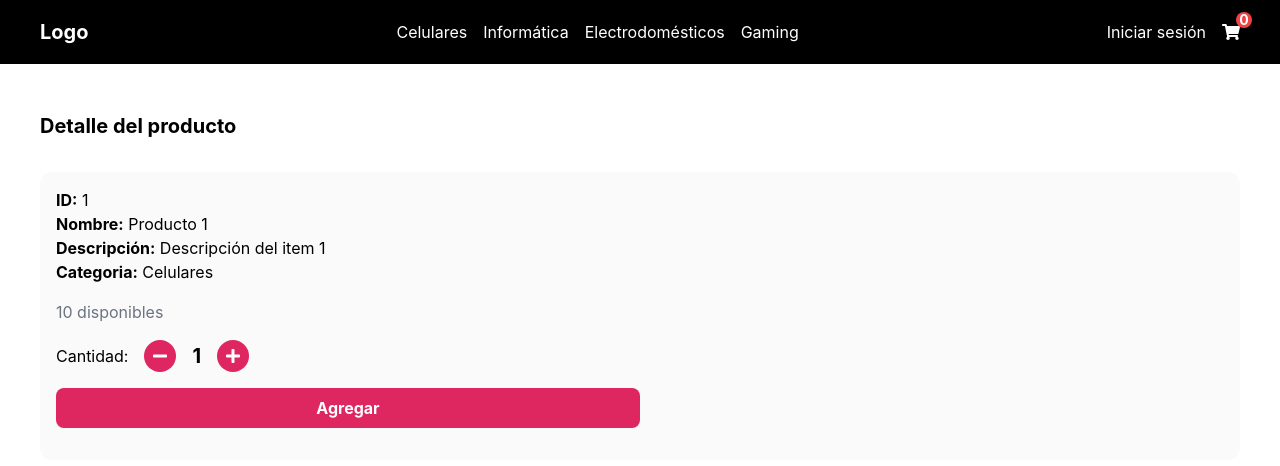
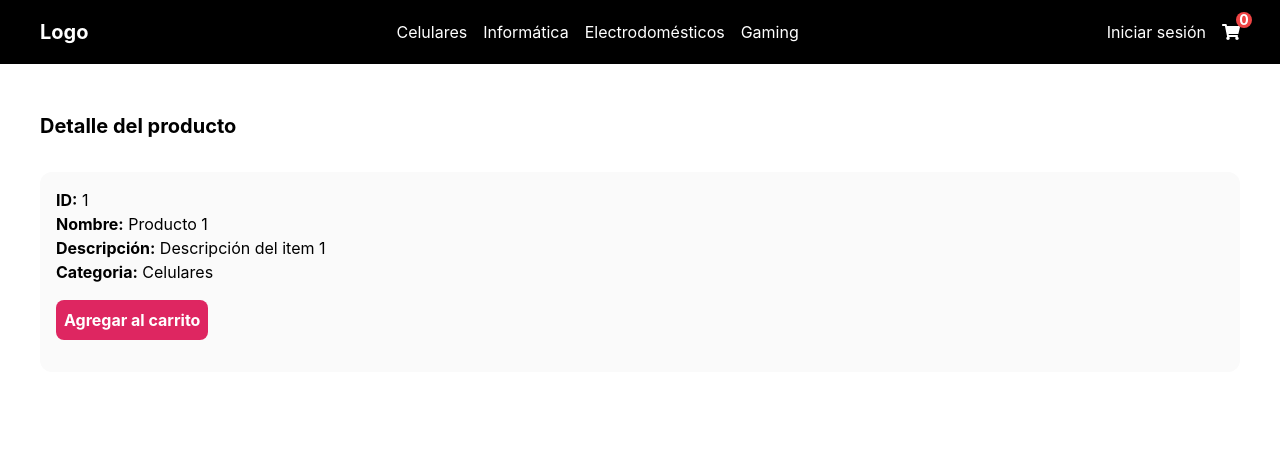
Before and after one commit to coderhouse-fvarayoud/react-ch, a React (Create React App) app: page /item/1 in a window 1280 px wide. Shown: the top 466 px of the page. Built offline with nearby package versions, Linux system fonts and the light colour scheme.

Commit message:
Entregable 9

```diff
--- a/src/components/ItemCount.js
+++ b/src/components/ItemCount.js
@@ -1,12 +1,22 @@
-import { useState } from 'react'
+import { useEffect, useState } from 'react'
 import { FontAwesomeIcon } from '@fortawesome/react-fontawesome'
 import { faMinus, faPlus } from '@fortawesome/free-solid-svg-icons'
 
-const ItemCount = ({ stock, initial = 1, onAdd }) => {
+const ItemCount = ({
+  stock,
+  initial = 1,
+  onAdd,
+  onClose,
+  isAddModalVisible,
+}) => {
   const [selectedAmount, setSelectedAmount] = useState(initial)
 
-  return (
-    <div className="flex flex-col justify-between w-1/2 gap-4 py-4 rounded-lg bg-cardBackground">
+  return isAddModalVisible ? (
+    <div
+      onClick={onClose}
+      className="fixed inset-0 flex items-center justify-center bg-black bg-opacity-75"
+    >
+      <div className="flex flex-col justify-between w-1/2 gap-4 p-6 rounded-lg bg-cardBackground">
         <div className="flex items-center gap-2">
           <span className="text-gray-500">{stock} disponibles</span>
         </div>
@@ -15,17 +25,20 @@ const ItemCount = ({ stock, initial = 1, onAdd }) => {
             <span>Cantidad: </span>
             <div className="flex items-center select-none">
               <div
-              onClick={() =>
+                onClick={(e) => {
+                  e.stopPropagation()
                   selectedAmount > 1 && setSelectedAmount(selectedAmount - 1)
-              }
+                }}
                 className="flex items-center justify-center w-8 h-8 mr-4 text-white rounded-full cursor-pointer bg-primary"
               >
                 <FontAwesomeIcon icon={faMinus} />
               </div>
               <p className="text-xl font-bold">{selectedAmount}</p>
               <div
-              onClick={() => {
-                selectedAmount < stock && setSelectedAmount(selectedAmount + 1)
+                onClick={(e) => {
+                  e.stopPropagation()
+                  selectedAmount < stock &&
+                    setSelectedAmount(selectedAmount + 1)
                 }}
                 className="flex items-center justify-center w-8 h-8 ml-4 text-white rounded-full cursor-pointer bg-primary"
               >
@@ -44,7 +57,8 @@ const ItemCount = ({ stock, initial = 1, onAdd }) => {
           Agregar
         </button>
       </div>
-  )
+    </div>
+  ) : null
 }
 
 export default ItemCount
--- a/src/components/ItemDetail.js
+++ b/src/components/ItemDetail.js
@@ -1,9 +1,26 @@
+import { useEffect, useState } from 'react'
+import { Link } from 'react-router-dom'
 import ItemCount from './ItemCount'
 import { getCategoryName } from '../utils/categoryUtils'
 
 const ItemDetail = ({ item }) => {
   const { id, name, description, stock, category } = item
+  const [isAddModalVisible, setIsAddModalVisible] = useState(false)
+  const [selectedAmount, setSelectedAmount] = useState(0)
+
   return (
+    <>
+      <ItemCount
+        stock={stock}
+        isAddModalVisible={isAddModalVisible}
+        onAdd={(selectedAmount) => {
+          setSelectedAmount(selectedAmount)
+          setIsAddModalVisible(false)
+        }}
+        onClose={() => {
+          setIsAddModalVisible(false)
+        }}
+      />
       <div>
         <div className="p-4 bg-cardBackground rounded-xl">
           <p>
@@ -18,9 +35,26 @@ const ItemDetail = ({ item }) => {
           <p>
             <b>Categoria:</b> {getCategoryName(category)}
           </p>
-        <ItemCount stock={stock} />
+          <div className="flex gap-3 py-4">
+            <button
+              onClick={() => {
+                setIsAddModalVisible(true)
+              }}
+              className="p-2 font-bold text-white rounded-lg cursor-pointer bg-primary disabled:bg-gray-600"
+            >
+              {selectedAmount ? 'Editar cantidad' : 'Agregar al carrito'}
+            </button>
+            {selectedAmount ? (
+              <Link to="/cart">
+                <button className="p-2 font-bold text-white rounded-lg cursor-pointer bg-primary disabled:bg-gray-600">
+                  Terminar compra
+                </button>
+              </Link>
+            ) : null}
           </div>
         </div>
+      </div>
+    </>
   )
 }
 
```
Lines whose indentation alone changed are shown as unchanged.
